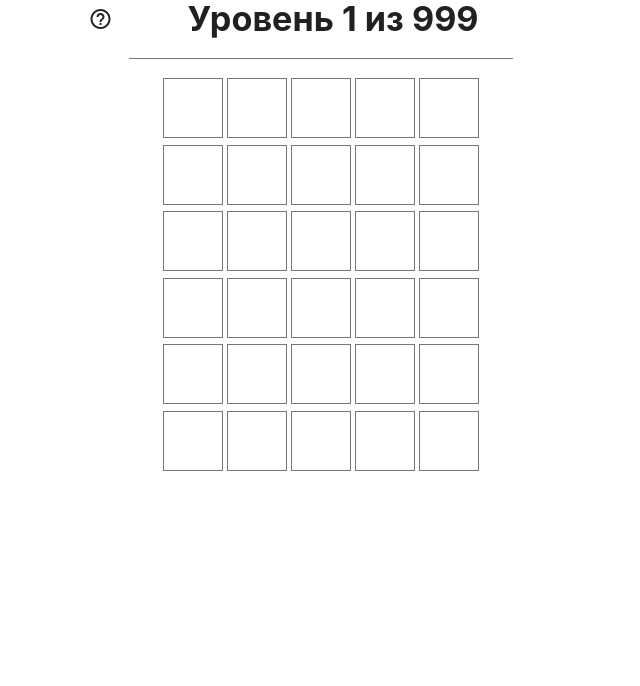
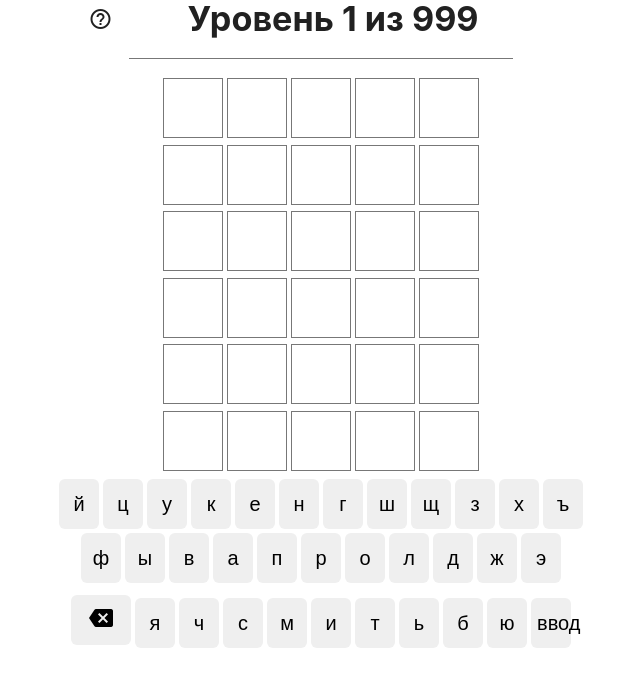
Before and after one commit to KatySkl/game, a React (Create React App) app: page / in a window 1280 px wide. Shown: the top 686 px of the page, without its empty margins (319-959 px from the left). Built offline with nearby package versions, Linux system fonts and the light colour scheme.

Commit message:
create keyboard

```diff
--- a/src/App.js
+++ b/src/App.js
@@ -1,11 +1,13 @@
 import { Title } from "./components/title";
 import { Field } from "./components/playing field";
+import {Keyboard} from "./components/keyboard"
 
 function App() {
   return (
     <>
      <Title />
      <Field />
+     <Keyboard />
     </>
   );
 }
--- /dev/null
+++ b/src/components/keyboard.jsx
@@ -0,0 +1,50 @@
+import React from "react";
+
+export const Keyboard = () => {
+
+    return (
+
+        <div className="keyboard">
+            <div>
+                <button className="letter">й</button>
+                <button className="letter">ц</button>
+                <button className="letter">у</button>
+                <button className="letter">к</button>
+                <button className="letter">е</button>
+                <button className="letter">н</button>
+                <button className="letter">г</button>
+                <button className="letter">ш</button>
+                <button className="letter">щ</button>
+                <button className="letter">з</button>
+                <button className="letter">х</button>
+                <button className="letter">ъ</button>
+            </div>
+            <div>
+                <button className="letter">ф</button>
+                <button className="letter">ы</button>
+                <button className="letter">в</button>
+                <button className="letter">а</button>
+                <button className="letter">п</button>
+                <button className="letter">р</button>
+                <button className="letter">о</button>
+                <button className="letter">л</button>
+                <button className="letter">д</button>
+                <button className="letter">ж</button>
+                <button className="letter">э</button>
+            </div>
+            <div>
+                <button className="backSpace"><i class="material-icons">backspace</i></button>
+                <button className="letter">я</button>
+                <button className="letter">ч</button>
+                <button className="letter">с</button>
+                <button className="letter">м</button>
+                <button className="letter">и</button>
+                <button className="letter">т</button>
+                <button className="letter">ь</button>
+                <button className="letter">б</button>
+                <button className="letter">ю</button>
+                <button className="letter">ввод</button>
+            </div>
+        </div>
+    )
+}
--- a/src/components/playing field.jsx
+++ b/src/components/playing field.jsx
@@ -47,5 +47,6 @@ export const Field = () => {
                 <div className="square"></div>
             </div>
         </div>
+
     )
 }
--- a/src/index.css
+++ b/src/index.css
@@ -38,3 +38,31 @@ hr {
   border: 0;
   margin: 20px 0 20px 35%; /* отступ над и под линией 20 пикселей */
 }
+
+.backSpace {
+  text-align: center;
+  font-size: 20px;
+  font-family: sans-serif;
+  position: relative;
+  text-align: center;
+  border-radius: 0.3em;
+  width: 60px;
+  height: 50px;
+  border: 0;
+  margin: 10px 2px ;
+}
+
+.letter {
+  text-align: center;
+  font-size: 20px;
+  font-family: sans-serif;
+  position: relative;
+  text-align: center;
+  border-radius: 0.3em;
+  width: 40px;
+  height: 50px;
+  border: 0;
+  margin: 2px;
+
+
+}
```
